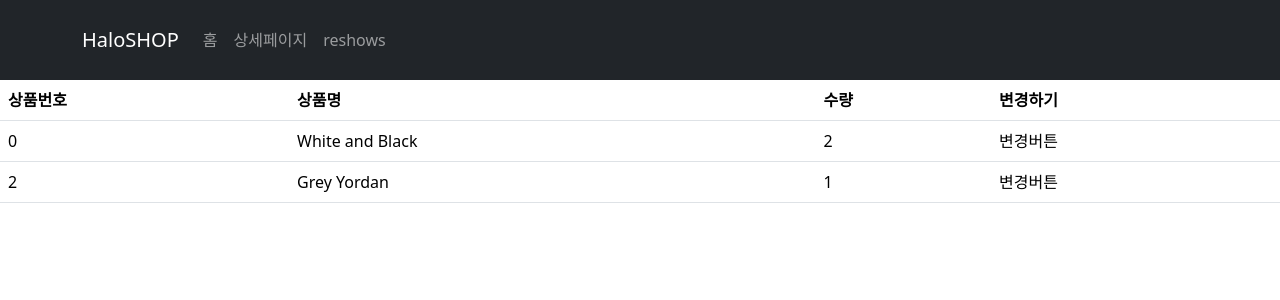
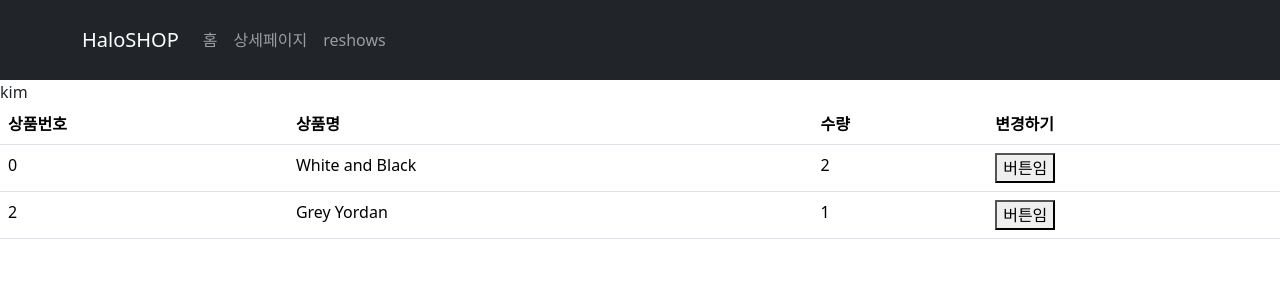
Before and after one commit to jingu0318/shop, a React (Vite) app: page /cart in a window 1280 px wide. Shown: the top 300 px of the page. Built offline with nearby package versions, Linux system fonts and the light colour scheme.

Commit message:
redux state변경하는 법(변수편)

```diff
--- a/src/pages/Cart.jsx
+++ b/src/pages/Cart.jsx
@@ -1,11 +1,15 @@
 import {Table} from 'react-bootstrap';
-import { useSelector } from 'react-redux';
+import { useDispatch, useSelector } from "react-redux"
+import { changeName } from './../store.jsx'
 
 function Cart() {
     let cart = useSelector((state) => state.cart )
+    let user = useSelector((state) => state.user)
+    let dispatch = useDispatch()
 
     return(
         <div>
+            {user}
             <Table>
                 <thead>
                     <tr>
@@ -23,7 +27,11 @@
                                 <td>{cart[i].id}</td>
                                 <td>{cart[i].name}</td>
                                 <td>{cart[i].count}</td>
-                                <td>변경버튼</td>
+                                <td>
+                                    <button onClick={()=>{
+                                        dispatch(changeName())
+                                    }}>버튼임</button>
+                                </td>
                                 </tr>
                             )
                         })
--- a/src/store.jsx
+++ b/src/store.jsx
@@ -2,8 +2,15 @@
 
 let user = createSlice({
   name : 'user',
-  initialState : 'kim'
+  initialState : 'kim',
+  reducers : {
+    changeName(state){
+      return 'john ' + state
+    }
+  }
 })
+
+export let { changeName } = user.actions
 
 let cart = createSlice({
   name : 'cart',
```
Also changed, not shown: 1 other file (tests, documents, lock files or other folders).
